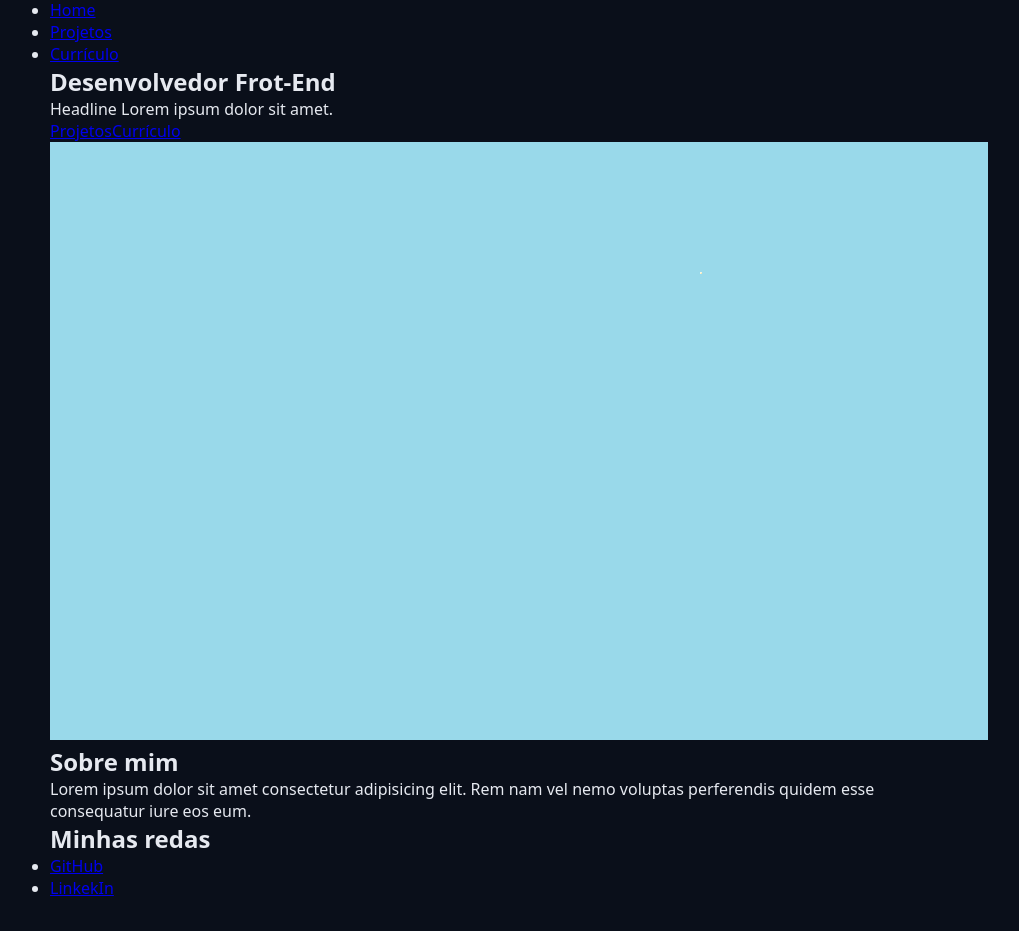
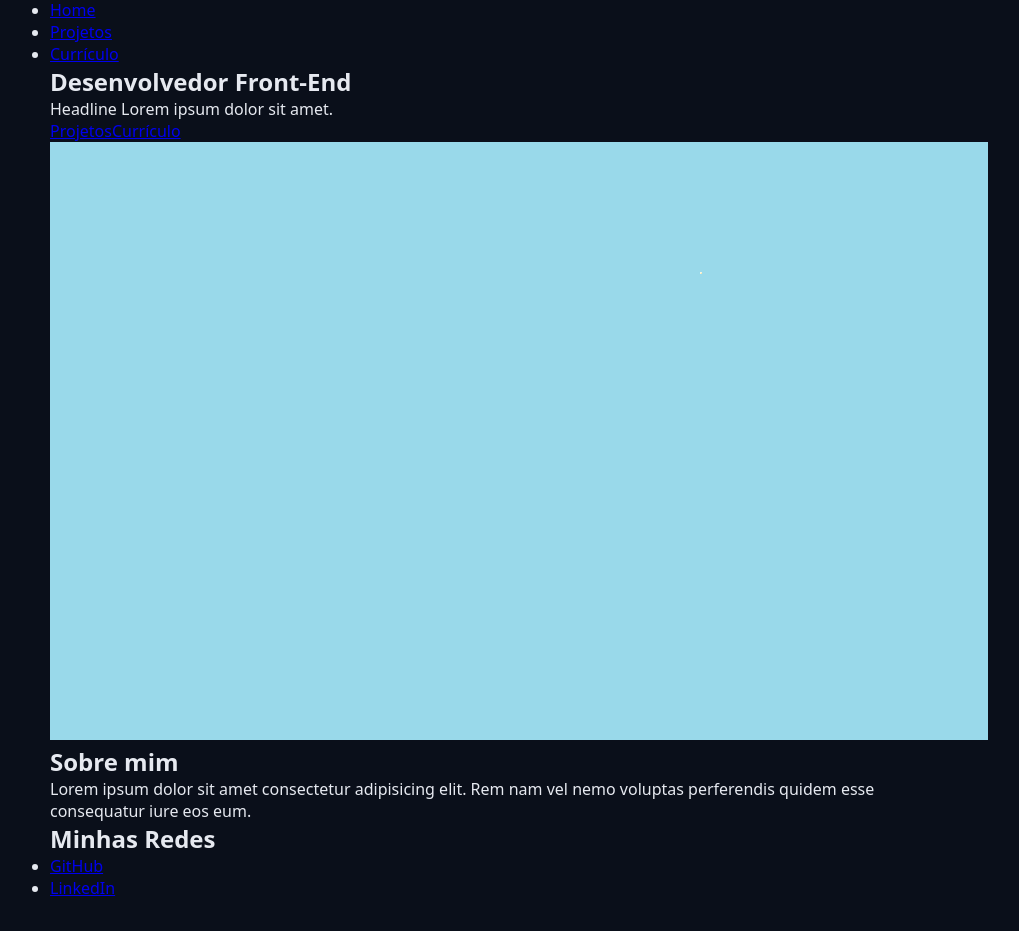
Before and after one commit to jeanfcordeiro/meu-portfolio, a React (Vite) app: page / in a window 1280 px wide. Shown: the part 66-997 px from the top of the page, without its empty margins (132-1151 px from the left). Built offline with nearby package versions, Linux system fonts and the light colour scheme.

Commit message:
transformando as seções do html em componentes do react

```diff
--- a/src/App.tsx
+++ b/src/App.tsx
@@ -1,62 +1,25 @@
 import './styles/theme.css';
 import './styles/global.css';
 import { Container } from './components/Container';
+import { Header } from './components/Header';
+import { Hero } from './components/Hero';
+import { Cta } from './components/Cta';
+import { About } from './components/About';
+import { Footer } from './components/Footer';
 
 export function App() {
   return (
     <>
       <Container>
-        <header className='header'>
-          <h2 className='title'>Jean Felipe</h2>
-          <div className='menu'>
-            <ul>
-              <li>
-                <a href='#'>Home</a>
-              </li>
-              <li>
-                <a href='#'>Projetos</a>
-              </li>
-              <li>
-                <a href='#'>Currículo</a>
-              </li>
-            </ul>
-          </div>
-        </header>
+        <Header />
 
-        <section>
-          <h1>Desenvolvedor Frot-End</h1>
-          <p>Headline Lorem ipsum dolor sit amet.</p>
-        </section>
+        <main>
+          <Hero />
+          <Cta />
+          <About />
+        </main>
 
-        <section>
-          <a href='#' className='btn'>
-            Projetos
-          </a>
-          <a href='#' className='btn'>
-            Currículo
-          </a>
-        </section>
-
-        <section>
-          <img src='../public/images/imagem.png' alt='' />
-          <h2>Sobre mim</h2>
-          <p>
-            Lorem ipsum dolor sit amet consectetur adipisicing elit. Rem nam vel
-            nemo voluptas perferendis quidem esse consequatur iure eos eum.
-          </p>
-        </section>
-
-        <footer>
-          <h2>Minhas redas</h2>
-          <ul>
-            <li>
-              <a href='#'>GitHub</a>
-            </li>
-            <li>
-              <a href='#'>LinkekIn</a>
-            </li>
-          </ul>
-        </footer>
+        <Footer />
       </Container>
     </>
   );
--- /dev/null
+++ b/src/components/About/index.tsx
@@ -0,0 +1,15 @@
+export function About() {
+  return (
+    <section className='about'>
+      <img
+        src='../public/images/imagem.png'
+        alt='Jean Felipe, desenvolvedor front-end'
+      />
+      <h2>Sobre mim</h2>
+      <p>
+        Lorem ipsum dolor sit amet consectetur adipisicing elit. Rem nam vel
+        nemo voluptas perferendis quidem esse consequatur iure eos eum.
+      </p>
+    </section>
+  );
+}
--- /dev/null
+++ b/src/components/Cta/index.tsx
@@ -0,0 +1,12 @@
+export function Cta() {
+  return (
+    <section className='cta'>
+      <a href='#' className='btn'>
+        Projetos
+      </a>
+      <a href='#' className='btn'>
+        Currículo
+      </a>
+    </section>
+  );
+}
--- /dev/null
+++ b/src/components/Footer/index.tsx
@@ -0,0 +1,29 @@
+export function Footer() {
+  return (
+    <footer>
+      <h2>Minhas Redes</h2>
+      <ul>
+        <li>
+          <a
+            href='#'
+            target='_blank'
+            rel='noopener noreferrer'
+            aria-label='Link para meu perfil no GitHub'
+          >
+            GitHub
+          </a>
+        </li>
+        <li>
+          <a
+            href='#'
+            target='_blank'
+            rel='noopener noreferrer'
+            aria-label='Link para meu perfil no LinkedIn'
+          >
+            LinkedIn
+          </a>
+        </li>
+      </ul>
+    </footer>
+  );
+}
--- /dev/null
+++ b/src/components/Header/index.tsx
@@ -0,0 +1,20 @@
+export function Header() {
+  return (
+    <header className='header'>
+      <h2 className='title'>Jean Felipe</h2>
+      <nav className='menu' role='navigation'>
+        <ul>
+          <li>
+            <a href='#'>Home</a>
+          </li>
+          <li>
+            <a href='#'>Projetos</a>
+          </li>
+          <li>
+            <a href='#'>Currículo</a>
+          </li>
+        </ul>
+      </nav>
+    </header>
+  );
+}
--- /dev/null
+++ b/src/components/Hero/index.tsx
@@ -0,0 +1,8 @@
+export function Hero() {
+  return (
+    <section className='hero'>
+      <h1>Desenvolvedor Front-End</h1>
+      <p>Headline Lorem ipsum dolor sit amet.</p>
+    </section>
+  );
+}
```
Also changed, not shown: src/components/About/styles.module.css (added, +12 -0 lines), src/components/Cta/styles.module.css (added, +12 -0 lines), src/components/Footer/styles.module.css (added, +12 -0 lines), src/components/Header/styles.module.css (added, +12 -0 lines), src/components/Hero/styles.module.css (added, +12 -0 lines).
